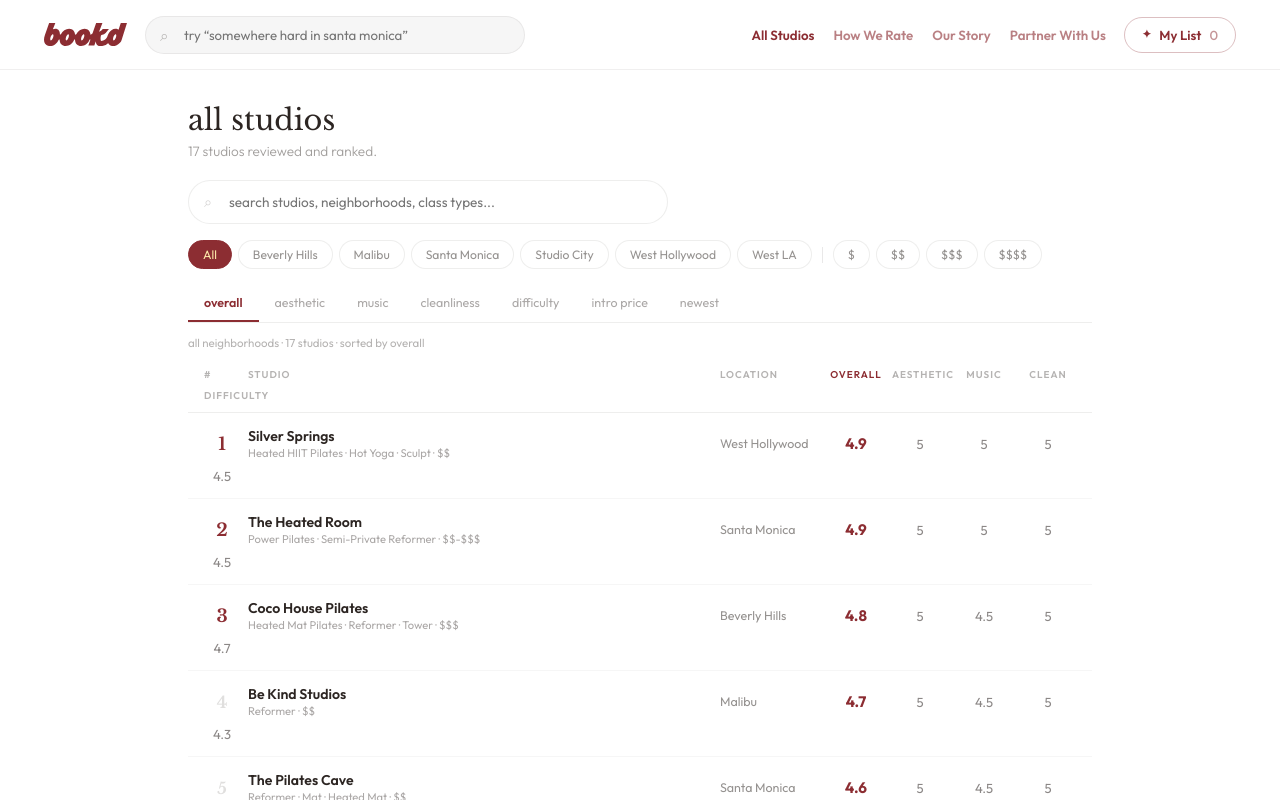
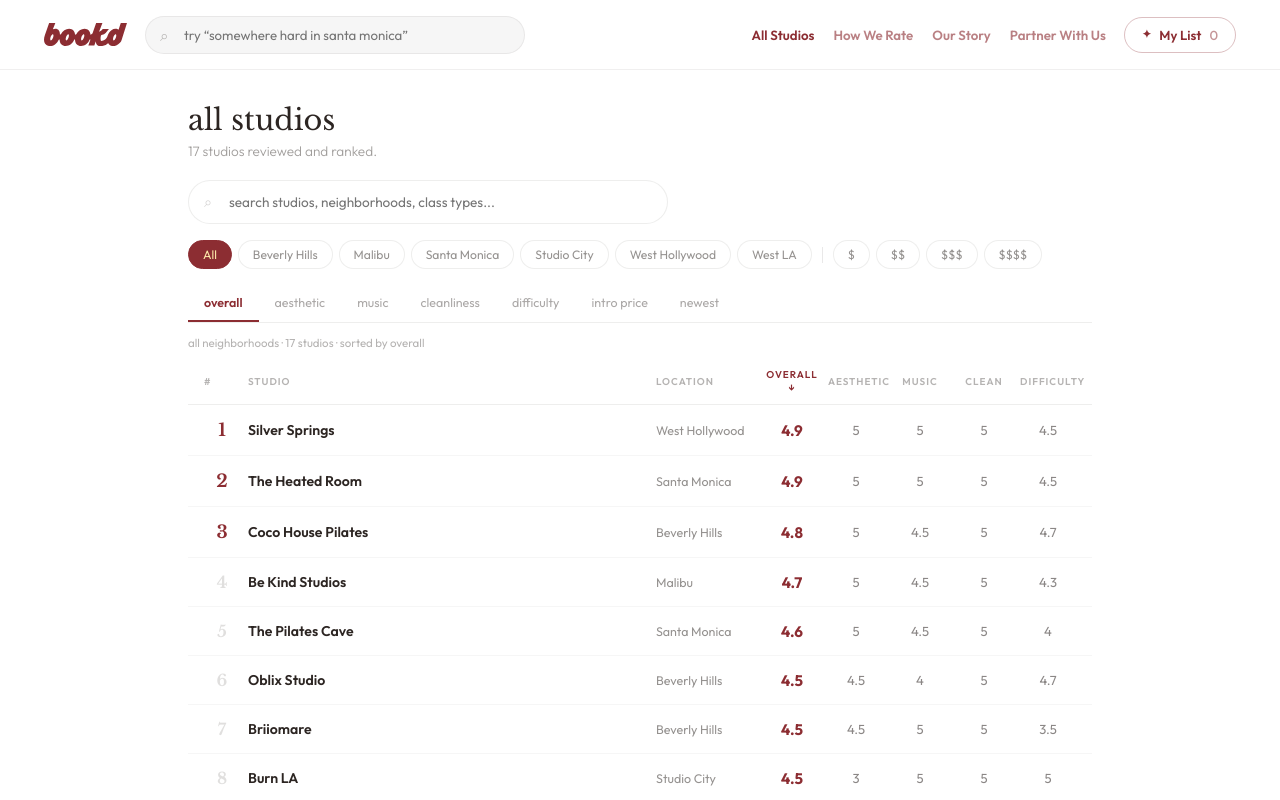
Before and after one commit to bookdwithus-coder/bookd, a React (Vite) app: page / in a window 1280 px wide. Both pictures are taken after a click on the button "see all offers". Shown: the top 800 px of the page. Built offline with nearby package versions, Linux system fonts and the light colour scheme.

Commit message:
fix leaderboard grid columns

```diff
--- a/src/App.jsx
+++ b/src/App.jsx
@@ -1527,12 +1527,12 @@
     <p style={{fontSize:"0.72rem",color:"rgba(44,37,34,0.35)",margin:"12px 0 8px"}}>{filters.neighborhood||"all neighborhoods"} · {results.length} studio{results.length!==1?"s":""} · sorted by {sortLabel[sortBy]}</p>
 
     {/* Column headers */}
-    <div className="lb-header" style={{display:"grid",gridTemplateColumns:"36px 1fr 100px 56px 56px 56px 56px",gap:8,padding:"10px 16px",fontSize:"0.62rem",textTransform:"uppercase",letterSpacing:"0.1em",color:"rgba(44,37,34,0.35)",fontWeight:600,borderBottom:"1px solid rgba(44,37,34,0.08)",alignItems:"center"}}>
+    <div className="lb-header" style={{display:"grid",gridTemplateColumns:"36px 1fr 100px 56px 56px 56px 56px 56px",gap:8,padding:"10px 16px",fontSize:"0.62rem",textTransform:"uppercase",letterSpacing:"0.1em",color:"rgba(44,37,34,0.35)",fontWeight:600,borderBottom:"1px solid rgba(44,37,34,0.08)",alignItems:"center"}}>
       <div>#</div>
       <div>studio</div>
       <div className="lb-hood">location</div>
       {colHeaders.map(c => (
-        <div key={c.key} onClick={()=>setSortBy(c.key)} style={{textAlign:"center",cursor:"pointer",color:sortBy===c.key?BRAND.red:"rgba(44,37,34,0.35)"}}>{c.label}</div>
+        <div key={c.key} onClick={()=>setSortBy(c.key)} style={{textAlign:"center",cursor:"pointer",color:sortBy===c.key?BRAND.red:"rgba(44,37,34,0.35)"}}>{c.label}{sortBy===c.key?" ↓":""}</div>
       ))}
     </div>
 
@@ -1543,13 +1543,12 @@
         <div style={{fontSize:"0.82rem",fontWeight:300}}>Try adjusting your filters.</div>
       </div>
     ) : results.map((s,i) => (
-      <div key={s.id} onClick={()=>navigate("studio",s.id)} className="lb-row" style={{display:"grid",gridTemplateColumns:"36px 1fr 100px 56px 56px 56px 56px",gap:8,padding:"14px 16px",alignItems:"center",borderBottom:"1px solid rgba(44,37,34,0.04)",cursor:"pointer",transition:"background 0.15s"}}
+      <div key={s.id} onClick={()=>navigate("studio",s.id)} className="lb-row" style={{display:"grid",gridTemplateColumns:"36px 1fr 100px 56px 56px 56px 56px 56px",gap:8,padding:"14px 16px",alignItems:"center",borderBottom:"1px solid rgba(44,37,34,0.04)",cursor:"pointer",transition:"background 0.15s"}}
         onMouseEnter={e=>{e.currentTarget.style.background="rgba(140,45,50,0.02)";}}
         onMouseLeave={e=>{e.currentTarget.style.background="transparent";}}>
         <div style={{fontFamily:"'Libre Baskerville',Georgia,serif",fontSize:i<3?"1.1rem":"1rem",fontWeight:700,color:i<3?BRAND.red:"rgba(44,37,34,0.15)",textAlign:"center"}}>{i+1}</div>
         <div style={{minWidth:0}}>
           <div style={{fontSize:"0.88rem",fontWeight:600,whiteSpace:"nowrap",overflow:"hidden",textOverflow:"ellipsis"}}>{s.name}</div>
-          <div style={{fontSize:"0.7rem",color:"rgba(44,37,34,0.4)",marginTop:1}}>{s.classTypes.join(" · ")} · {s.priceTier}</div>
         </div>
         <div className="lb-hood" style={{fontSize:"0.78rem",color:"rgba(44,37,34,0.5)"}}>{s.neighborhood}</div>
         {colHeaders.map(c => (
@@ -1561,7 +1560,7 @@
     <style>{`
       @media(max-width:640px){
         .lb-hood{display:none!important}
-        .lb-header,.lb-row{grid-template-columns:28px 1fr 44px 44px 44px 44px!important}
+        .lb-header,.lb-row{grid-template-columns:28px 1fr 40px 40px 40px 40px 40px!important}
       }
     `}</style>
   </div>;
```
